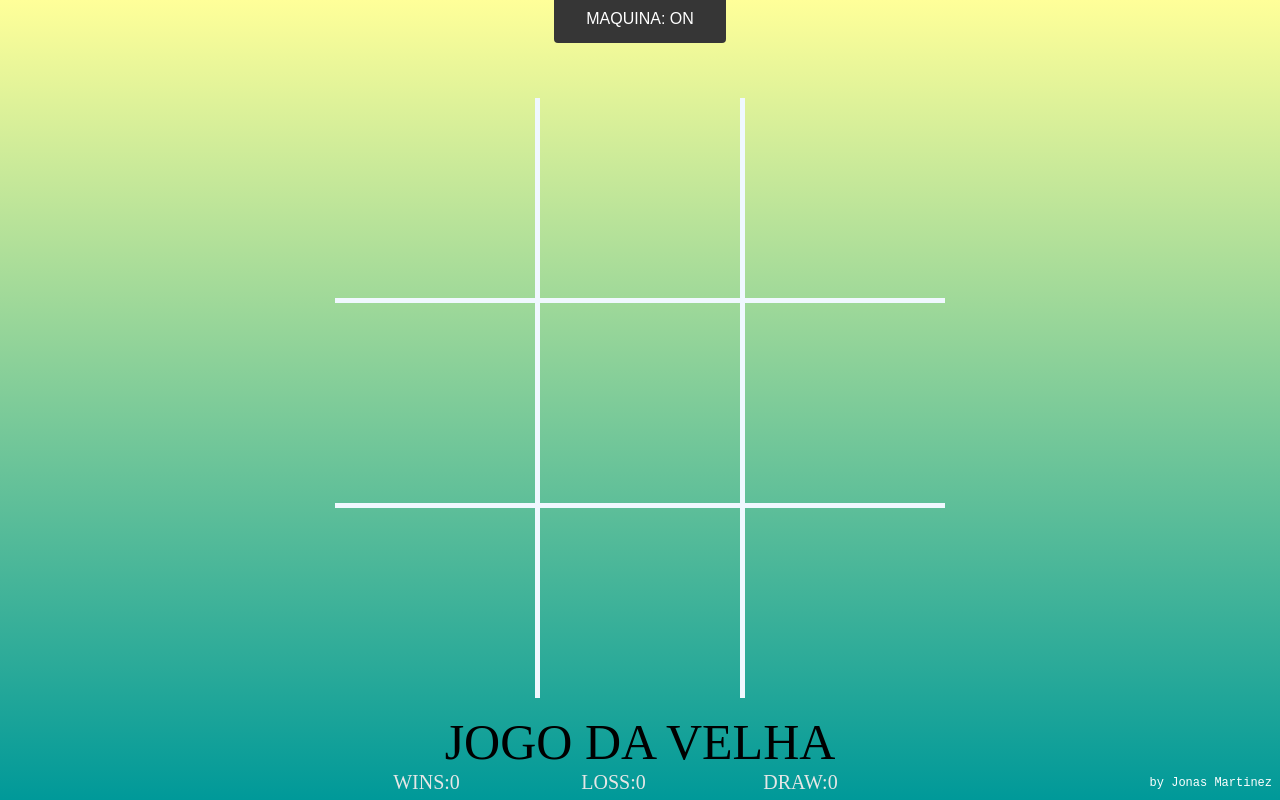
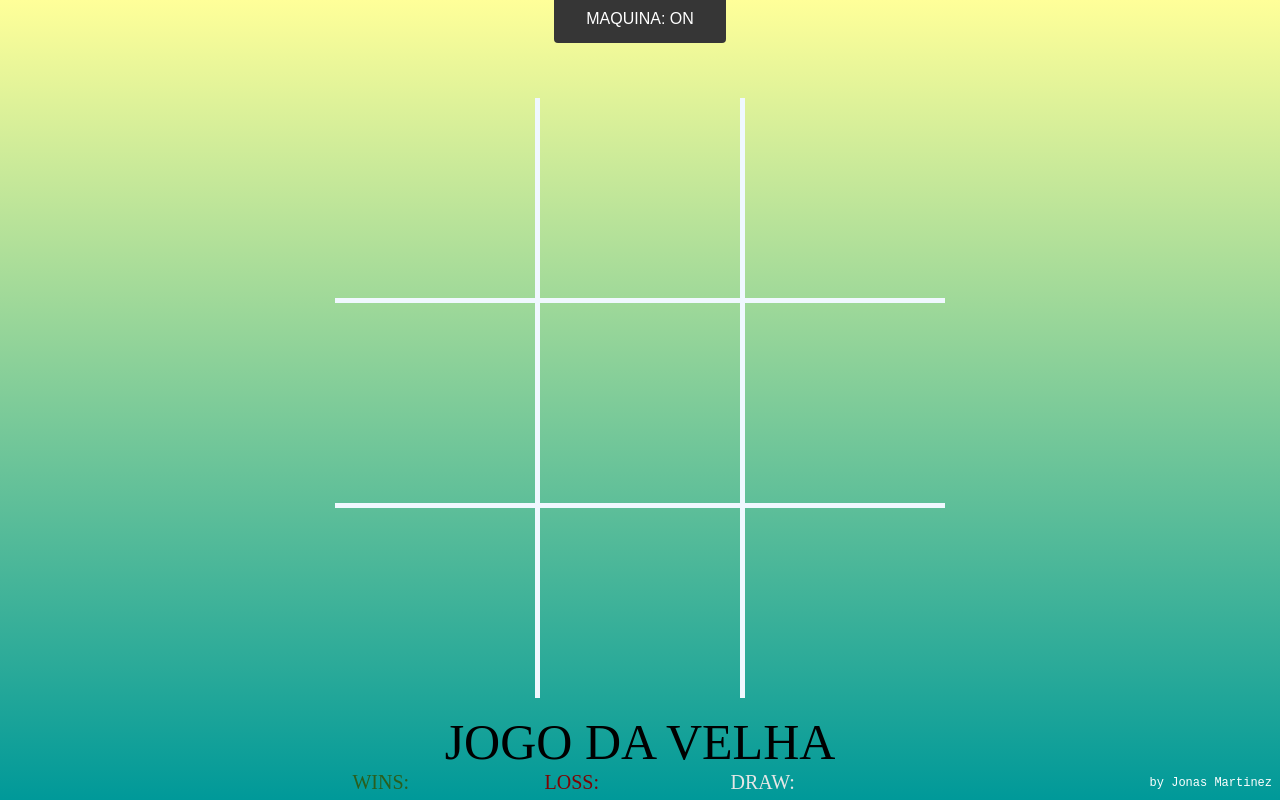
Before and after one commit to joonasmartinez/jogo-da-velha, a plain HTML site: page index.html in a window 1280 px wide. Drawn offline with Linux system fonts and the light colour scheme.

Commit message:
Refactored scoreboard add style

```diff
--- a/estilo.css
+++ b/estilo.css
@@ -10,15 +10,21 @@ body{
     display: inline-block;
     width: 100%;
 }
-.wins,.loss,.draw{
+.wins,.loss,.draw, span{
     display: inline-flex;
     color: rgb(230, 230, 230);
     font-size: 20px;
-    width: 30%;
+    width: 15%;
     justify-content: center;
     align-content: center;
     justify-items: center;
     align-items: center;
+}
+.loss{
+    color: rgb(126, 3, 3);
+}
+.wins{
+    color: rgb(42, 94, 29);
 }
 #jogo{
 
--- a/index.html
+++ b/index.html
@@ -23,9 +23,12 @@
             </div>
             <div id="resultado">JOGO DA VELHA</div>
             <div class="scoreboard">
-                <div class="wins">WINS:0</div>
-                <div class="loss">LOSS:0</div>
-                <div class="draw">DRAW:0</div>
+                <span class="wins">WINS:</span>
+                <div class="wins" id="score-win"></div>
+                <span class="loss">LOSS:</span>
+                <div class="loss" id="score-loss"></div>
+                <span>DRAW:</span>
+                <div class="draw" id="score-draw"></div>
             </div>
             <button id="button" hidden>RESTART</button>
 
```
